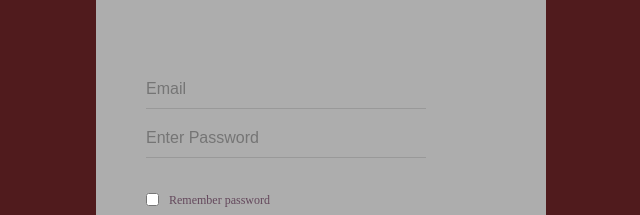
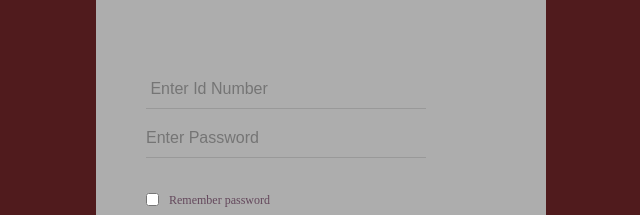
Before and after one commit to Kilewa/Guarded-boda, a plain HTML site: page forms.html in a window 1280 px wide. Shown: the part 192-407 px from the top of the page, 319-959 px from the left. Drawn offline with Linux system fonts and the light colour scheme.

Commit message:
fixed form

```diff
--- a/forms.html
+++ b/forms.html
@@ -16,7 +16,7 @@
             </div>
 
             <form  id="login" class="input-form" action="">
-                <input type="text" class="input-field" placeholder="Email " required>
+                <input type="text" class="input-field" placeholder=" Enter Id Number " required>
                 <input type="text" class="input-field" placeholder="Enter password" required>
                 <input type="checkbox" class="check-form"> <span>Remember password</span>
                 <button type="submit" class="submit-btn">Log In</button>
@@ -31,7 +31,7 @@
                 </select>
                 <input type="text" class="input-field" placeholder="Full Name" required>
                 <input type="number" class="input-field" placeholder="ID Number" required
-                <input type="text" class="input-field" placeholder="Email" required>
+                <input type="email" class="input-field" placeholder="Enter Email" required>
                 <input type="text" class="input-field" placeholder="Enter Password" required>
                 <input type="text" class="input-field" placeholder="Confirm Password" required>
                 <input type="checkbox" class="check-form"> <span>Terms & Conditions</span>
--- a/style.css
+++ b/style.css
@@ -245,7 +245,7 @@ form select{
 
 .input-field{
     width: 100%;
-    padding: 10px 0;
+    padding: 20px 0;
     margin: 5px 0;
     border-left: 0;
     border-top: 0;
```
